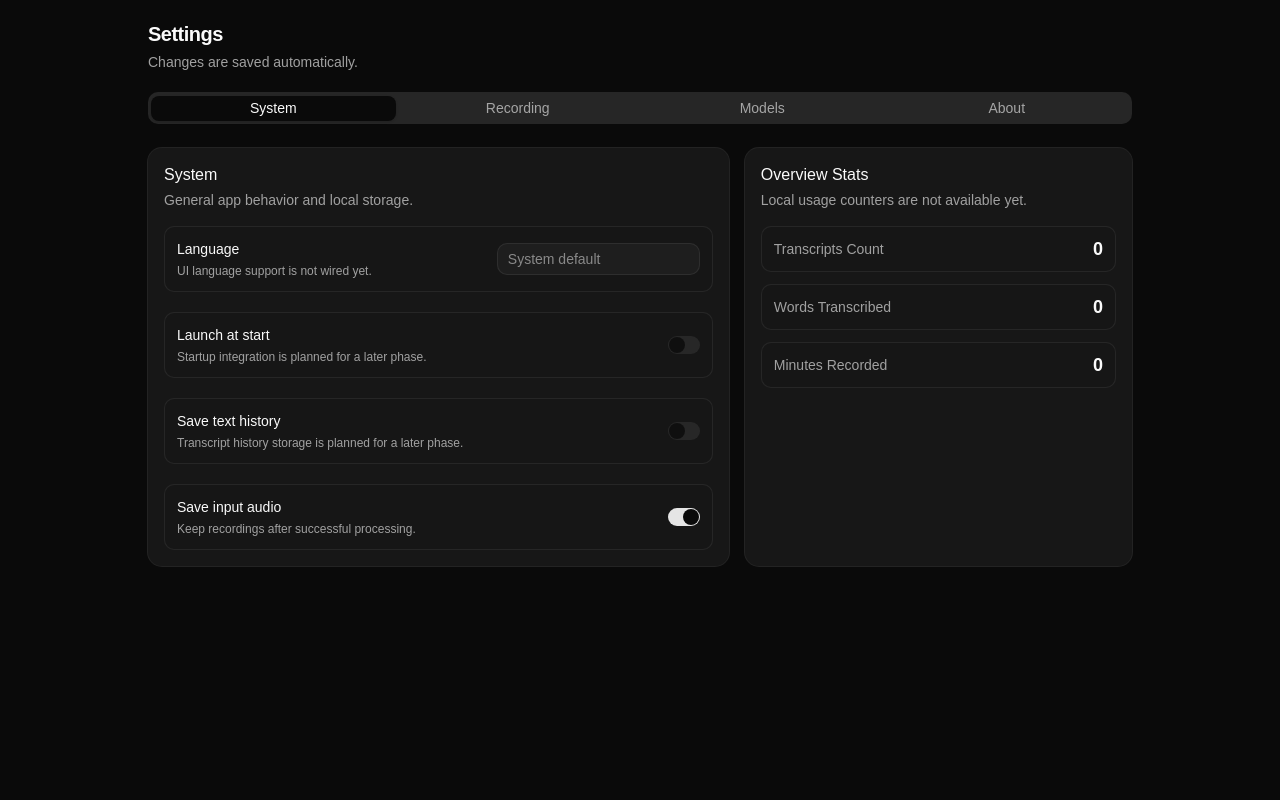
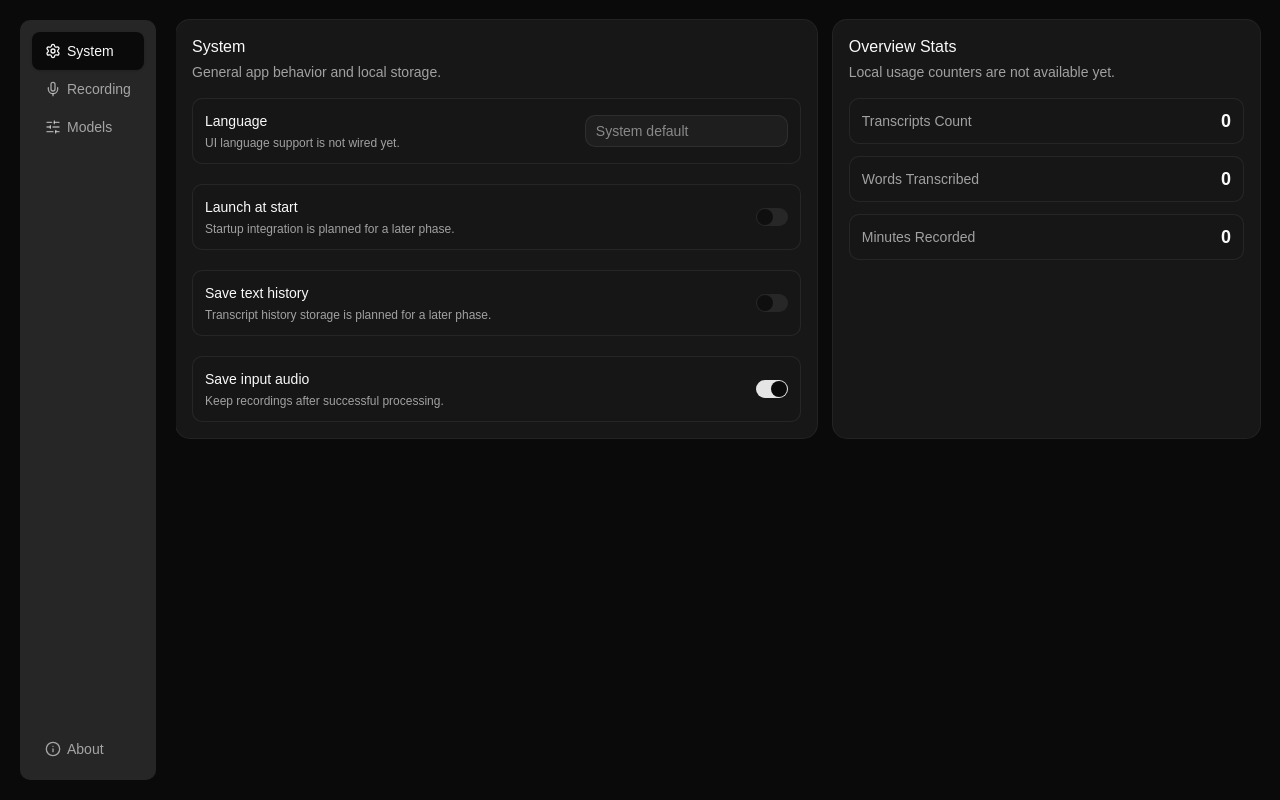
Before and after one commit to vanrez-nez/cretar-ia, a React (Vite) app: page / in a window 1280 px wide. Built offline with nearby package versions, Linux system fonts and the light colour scheme.

Commit message:
feat: refactor settings layout to use a vertical sidebar navigation component

```diff
--- a/src/App.tsx
+++ b/src/App.tsx
@@ -8,7 +8,8 @@ import { Label } from "@/components/ui/label";
 import { Select, SelectContent, SelectItem, SelectTrigger, SelectValue } from "@/components/ui/select";
 import { Separator } from "@/components/ui/separator";
 import { Switch } from "@/components/ui/switch";
-import { Tabs, TabsContent, TabsList, TabsTrigger } from "@/components/ui/tabs";
+import { Tabs, TabsContent } from "@/components/ui/tabs";
+import { SettingsNavigation } from "@/components/sidebar-settings";
 import { HotkeyCapture } from "@/components/hotkey";
 import { SettingsBadge } from "@/components/settings-badge";
 import { tauriInvoke } from "@/hooks/useTauriIPC";
@@ -122,15 +123,10 @@ export default function App() {
   const draft = draftConfig;
 
   return (
-    <main className="min-h-screen bg-background text-foreground">
-      <div className="mx-auto flex w-full max-w-5xl flex-col gap-5 p-5">
-        <header className="flex flex-col gap-1">
-          <h1 className="text-xl font-semibold tracking-tight">Settings</h1>
-          <p className="text-sm text-muted-foreground">Changes are saved automatically.</p>
-        </header>
-
+    <main className="h-screen overflow-hidden bg-background text-foreground">
+      <div className="h-full w-full">
         {!draft ? (
-          <Card>
+          <Card className="m-5">
             <CardHeader>
               <CardTitle>Loading settings</CardTitle>
               <CardDescription>
@@ -139,19 +135,14 @@ export default function App() {
             </CardHeader>
           </Card>
         ) : (
-          <Tabs defaultValue="system" className="w-full">
-            <TabsList className="grid w-full grid-cols-4">
-              <TabsTrigger value="system">System</TabsTrigger>
-              <TabsTrigger value="recording">Recording</TabsTrigger>
-              <TabsTrigger value="models">Models</TabsTrigger>
-              <TabsTrigger value="about">About</TabsTrigger>
-            </TabsList>
+          <Tabs defaultValue="system" orientation="vertical" className="h-full w-full gap-0">
+            <SettingsNavigation />
 
-            <TabsContent value="system" className="mt-4">
+            <TabsContent value="system" className="ml-44 h-screen overflow-y-auto p-5 pl-0">
               <SystemPane draft={draft} updateDraft={updateDraft} />
             </TabsContent>
 
-            <TabsContent value="recording" className="mt-4">
+            <TabsContent value="recording" className="ml-44 h-screen overflow-y-auto p-5 pl-0">
               <RecordingPane
                 draft={draft}
                 updateDraft={updateDraft}
@@ -163,11 +154,11 @@ export default function App() {
               />
             </TabsContent>
 
-            <TabsContent value="models" className="mt-4">
+            <TabsContent value="models" className="ml-44 h-screen overflow-y-auto p-5 pl-0">
               <ModelsPane draft={draft} />
             </TabsContent>
 
-            <TabsContent value="about" className="mt-4">
+            <TabsContent value="about" className="ml-44 h-screen overflow-y-auto p-5 pl-0">
               <AboutPane />
             </TabsContent>
           </Tabs>
--- /dev/null
+++ b/src/components/sidebar-settings.tsx
@@ -0,0 +1,26 @@
+import { Info, Mic, Settings, SlidersHorizontal } from "lucide-react";
+
+import { TabsList, TabsTrigger } from "@/components/ui/tabs";
+
+export function SettingsNavigation() {
+  return (
+    <TabsList className="fixed inset-y-0 left-0 z-10 m-5 h-[calc(100vh-2.5rem)] min-h-[calc(100vh-2.5rem)] justify-start p-3">
+      <TabsTrigger value="system" className="h-auto flex-none px-3 py-2">
+        <Settings />
+        System
+      </TabsTrigger>
+      <TabsTrigger value="recording" className="h-auto flex-none px-3 py-2">
+        <Mic />
+        Recording
+      </TabsTrigger>
+      <TabsTrigger value="models" className="h-auto flex-none px-3 py-2">
+        <SlidersHorizontal />
+        Models
+      </TabsTrigger>
+      <TabsTrigger value="about" className="mt-auto h-auto flex-none px-3 py-2">
+        <Info />
+        About
+      </TabsTrigger>
+    </TabsList>
+  );
+}
```
